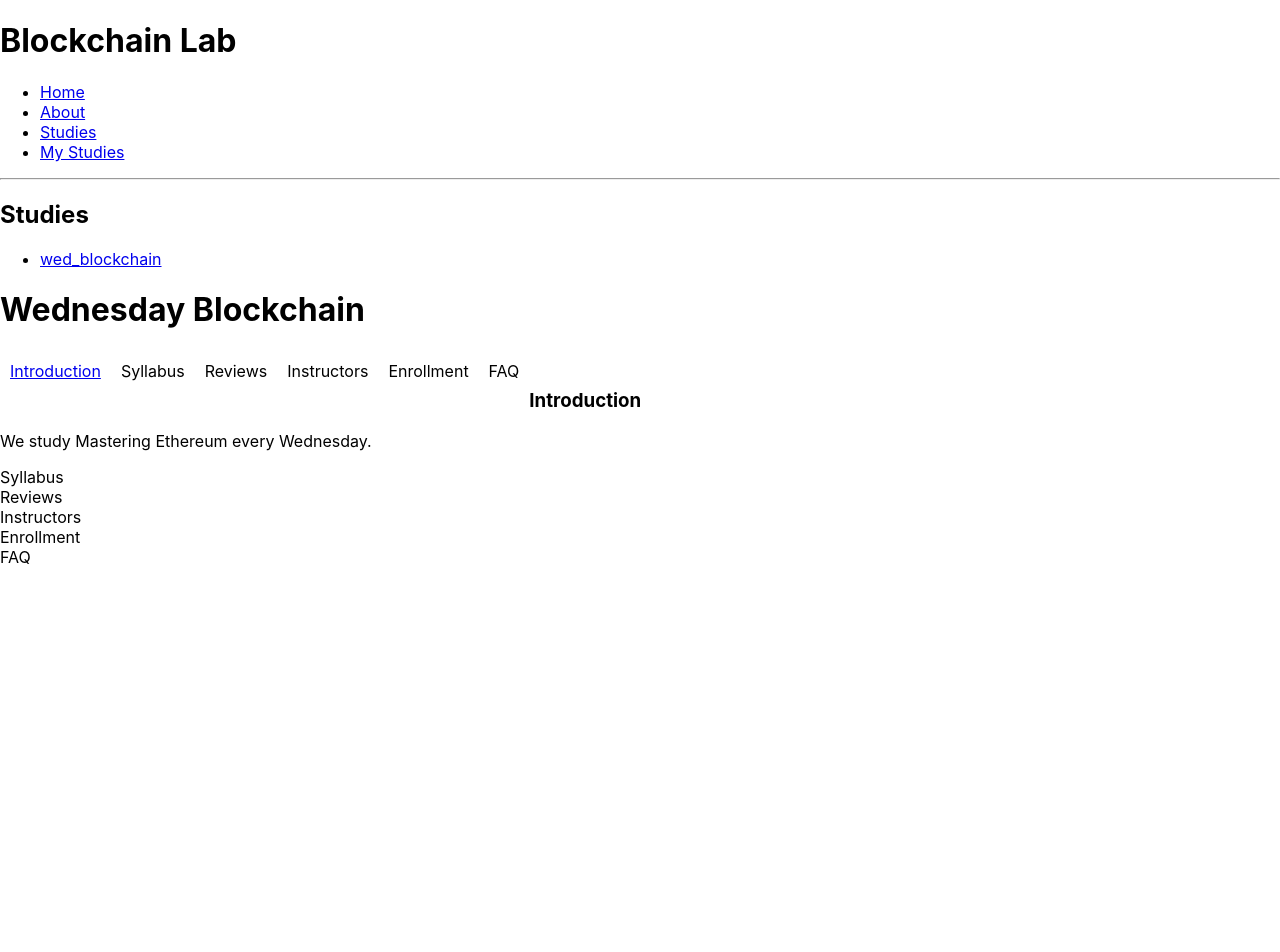
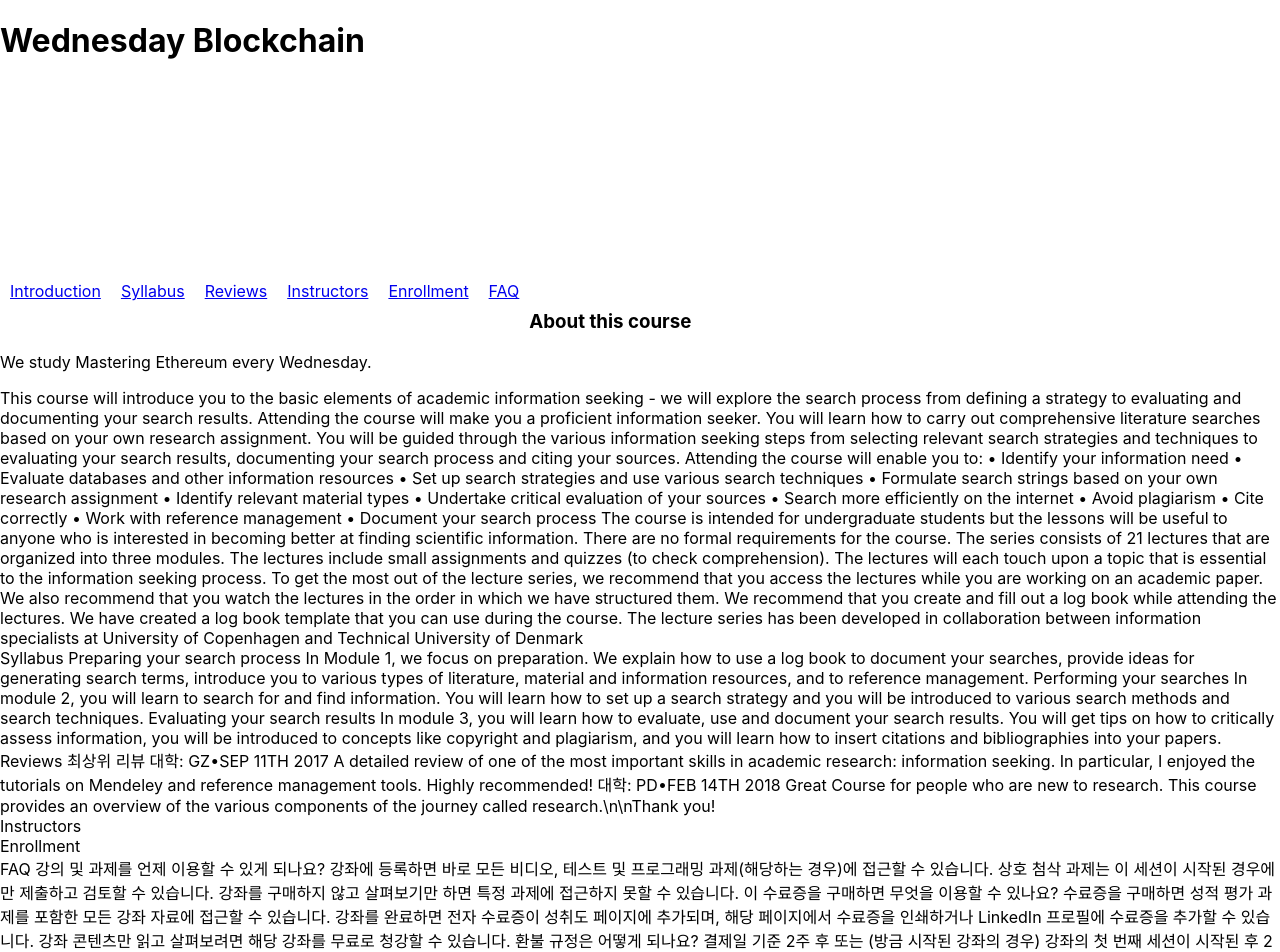
Before and after one commit to modulabs/blockchain-lab, a React (Create React App) app in the folder client/: page /studies/wed_blockchain in a window 1280 px wide. Shown: the top 952 px of the page. Before the commit the page ends 800 px from the top, so only its background shows below. Built offline with nearby package versions, Linux system fonts and the light colour scheme.

Commit message:
page structure.

```diff
--- a/client/package.json
+++ b/client/package.json
@@ -3,6 +3,7 @@
   "version": "0.1.0",
   "private": true,
   "dependencies": {
+    "node-sass": "^4.11.0",
     "react": "^16.6.3",
     "react-dom": "^16.6.3",
     "react-router-dom": "^4.3.1",
--- a/client/src/App.js
+++ b/client/src/App.js
@@ -6,6 +6,18 @@ import StudyDescription from './components/StudyDescription'
 function BasicExample() {
   return (
     <Router>
+      <Route exact path="/" component={Home} />
+      <Route path={`/studies/:studyId`} component={StudyDescription} />
+      <Route path="/about" component={About} />
+      <Route path="/studies" component={Studies} />
+      <Route path="/my_studies" component={MyStudies} />
+    </Router>
+  );
+}
+
+function Home() {
+  return (
+    <div>
     <div>
       <h1>Blockchain Lab</h1>
       <ul>
@@ -25,19 +37,7 @@ function BasicExample() {
 
       <hr />
 
-        <Route exact path="/" component={Home} />
-        <Route path="/about" component={About} />
-        <Route path="/studies" component={Studies} />
-        <Route path="/my_studies" component={MyStudies} />
     </div>
-    </Router>
-  );
-}
-
-function Home() {
-  return (
-    <div>
-      <h2>Home</h2>
     </div>
   );
 }
@@ -60,7 +60,6 @@ function Studies({ match }) {
         </li>
       </ul>
 
-      <Route path={`${match.path}/:studyId`} component={StudyDescription} />
       <Route
         exact
         path={match.path}
--- a/client/src/components/StudyDescription/index.js
+++ b/client/src/components/StudyDescription/index.js
@@ -1,13 +1,18 @@
 import React, { Component } from "react";
 
-import "./index.css";
+import "./index.scss";
 
 class StudyDescription extends Component {
 
   render() {
     return (
       <div className="StudyDescription">
+
+        <div className="header">
+          <div className="background">
           <h1>Wednesday Blockchain</h1>
+          </div>
+        </div>
         <div class="row">
           <div class="col" >
             <a href="#introduction">
@@ -15,32 +20,98 @@ class StudyDescription extends Component {
             </a>
           </div>
           <div class="col">
+            <a href="#syllabus">
               Syllabus
+            </a>
           </div>
           <div class="col">
+            <a href="#reviews">
               Reviews
+            </a>
           </div>
           <div class="col">
+            <a href="#instructors">
               Instructors
+            </a>
           </div>
           <div class="col">
+            <a href="#enrollment">
               Enrollment
+            </a>
           </div>
           <div class="col">
+            <a href="#faq">
               FAQ
+            </a>
           </div>
         </div>
         <br />
+        <div id="introduction" >
+          <h3>About this course</h3>
+          <p>We study Mastering Ethereum every Wednesday.</p>
+          This course will introduce you to the basic elements of academic information seeking - we will explore the search process from defining a strategy to evaluating and documenting your search results.
 
-        <div id="#introduction">
-          <h3>Introduction</h3>
-          <p>We study Mastering Ethereum every Wednesday.</p>
+Attending the course will make you a proficient information seeker. You will learn how to carry out comprehensive literature searches based on your own research assignment. You will be guided through the various information seeking steps from selecting relevant search strategies and techniques to evaluating your search results, documenting your search process and citing your sources.
+
+Attending the course will enable you to:
+•	Identify your information need
+•	Evaluate databases and other information resources
+•	Set up search strategies and use various search techniques
+•	Formulate search strings based on your own research assignment
+•	Identify relevant material types
+•	Undertake critical evaluation of your sources
+•	Search more efficiently on the internet
+•	Avoid plagiarism
+•	Cite correctly
+•	Work with reference management
+•	Document your search process
+
+The course is intended for undergraduate students but the lessons will be useful to anyone who is interested in becoming better at finding scientific information. There are no formal requirements for the course.
+
+The series consists of 21 lectures that are organized into three modules. The lectures include small assignments and quizzes (to check comprehension).
+The lectures will each touch upon a topic that is essential to the information seeking process. To get the most out of the lecture series, we recommend that you access the lectures while you are working on an academic paper. We also recommend that you watch the lectures in the order in which we have structured them.
+We recommend that you create and fill out a log book while attending the lectures. We have created a log book template that you can use during the course.
+
+The lecture series has been developed in collaboration between information specialists at University of Copenhagen and Technical University of Denmark
         </div>
-        <div id="#syllabus">Syllabus</div>
-        <div id="#reviews">Reviews</div>
-        <div id="#instructors">Instructors</div>
-        <div id="#enrollment">Enrollment</div>
-        <div id="#faq">FAQ</div>
+        <div id="syllabus">Syllabus
+        Preparing your search process
+In Module 1, we focus on preparation. We explain how to use a log book to document your searches, provide ideas for generating search terms,
+introduce you to various types of literature, material and information resources, and to reference management.
+Performing your searches
+In module 2, you will learn to search for and find information. You will learn how to set up a search strategy and you will be introduced to
+various search methods and search techniques.
+Evaluating your search results
+In module 3, you will learn how to evaluate, use and document your search results. You will get tips on how to critically assess information, you
+will be introduced to concepts like copyright and plagiarism, and you will learn how to insert citations and bibliographies into your papers.
+        </div>
+        <div id="reviews">Reviews
+        최상위 리뷰
+        대학: GZ•SEP 11TH 2017
+        A detailed review of one of the most important skills in academic research: information seeking. In particular, I enjoyed the tutorials on Mendeley and reference management tools. Highly recommended!
+
+        대학: PD•FEB 14TH 2018
+        Great Course for people who are new to research. This course provides an overview of the various components of the journey called research.\n\nThank you!
+        </div>
+        <div id="instructors">Instructors</div>
+        <div id="enrollment">Enrollment</div>
+        <div id="faq">FAQ
+        강의 및 과제를 언제 이용할 수 있게 되나요?
+
+        강좌에 등록하면 바로 모든 비디오, 테스트 및 프로그래밍 과제(해당하는 경우)에 접근할 수 있습니다. 상호 첨삭 과제는 이 세션이 시작된 경우에만 제출하고 검토할 수 있습니다. 강좌를 구매하지 않고 살펴보기만 하면 특정 과제에 접근하지 못할 수 있습니다.
+
+        이 수료증을 구매하면 무엇을 이용할 수 있나요?
+
+        수료증을 구매하면 성적 평가 과제를 포함한 모든 강좌 자료에 접근할 수 있습니다. 강좌를 완료하면 전자 수료증이 성취도 페이지에 추가되며, 해당 페이지에서 수료증을 인쇄하거나 LinkedIn 프로필에 수료증을 추가할 수 있습니다. 강좌 콘텐츠만 읽고 살펴보려면 해당 강좌를 무료로 청강할 수 있습니다.
+
+        환불 규정은 어떻게 되나요?
+
+        결제일 기준 2주 후 또는 (방금 시작된 강좌의 경우) 강좌의 첫 번째 세션이 시작된 후 2주 후 중에서 나중에 도래하는 날짜까지 전액 환불받을 수 있습니다. 2주 환불 기간 이내에 강좌를 완료했더라도 강좌 수료증을 받았으면 환불받을 수 없습니다. 전체 환불 정책을 확인하세요.
+
+        재정 지원을 받을 수 있나요?
+
+        예, Coursera는 수업료를 지급하기 어려운 학습자들에게 재정 지원을 제공합니다. 왼쪽의 "등록" 버튼 아래에 있는 재정 지원 링크를 클릭하면 재정 지원을 신청할 수 있습니다. 이 링크를 클릭하면 신청서를 작성하라는 메시지가 나타나며, 신청서가 승인되면 통지를 받게 됩니다. 자세히 알아보세요.
+        </div>
       </div>
     );
   }
--- a/client/src/components/StudyDescription/index.css
+++ b/client/src/components/StudyDescription/index.scss
@@ -10,3 +10,9 @@
 .br {
   clear:both
 }
+
+.header {
+  .background {
+    min-height: 250px;
+  }
+}
```
Lines whose indentation alone changed are shown as unchanged.
